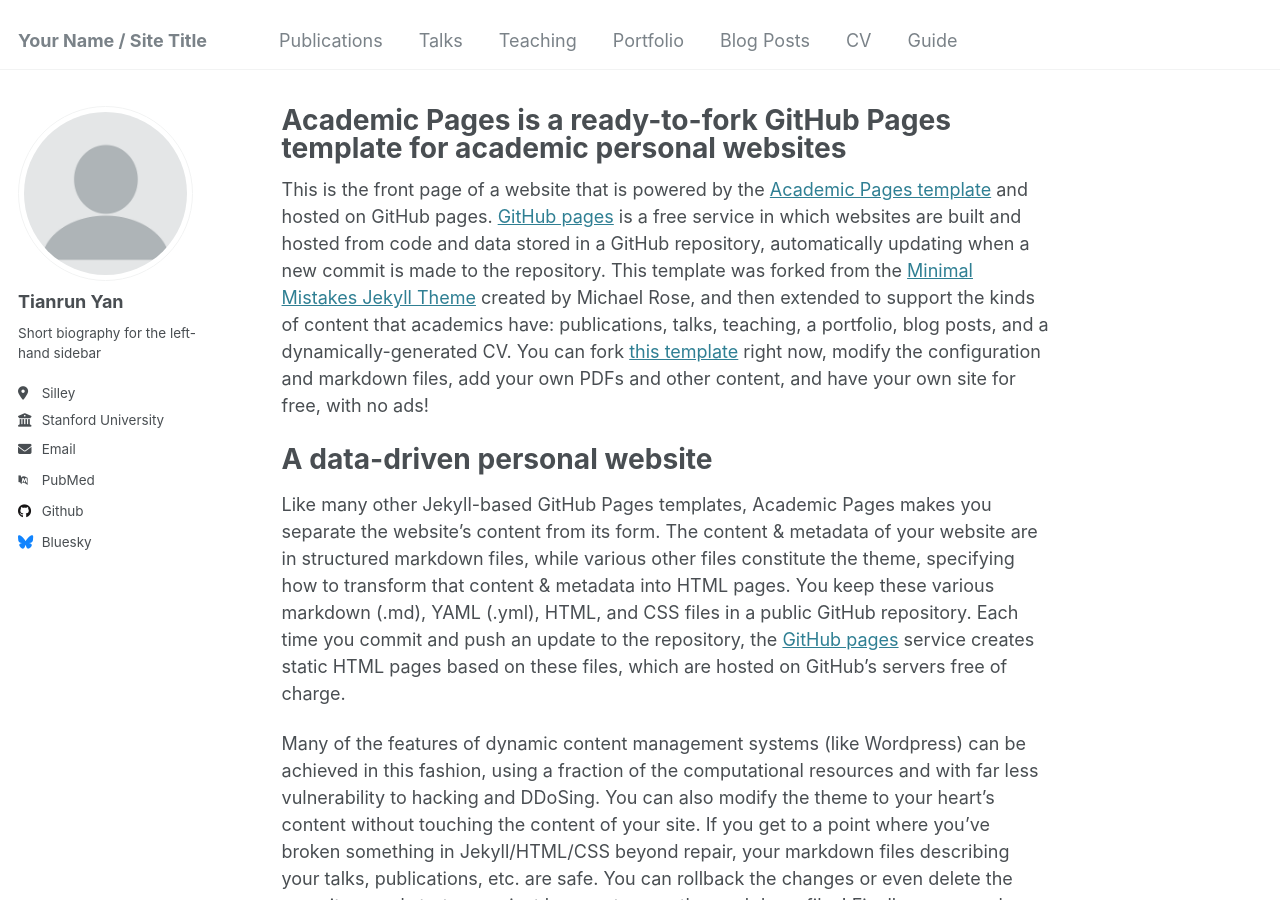
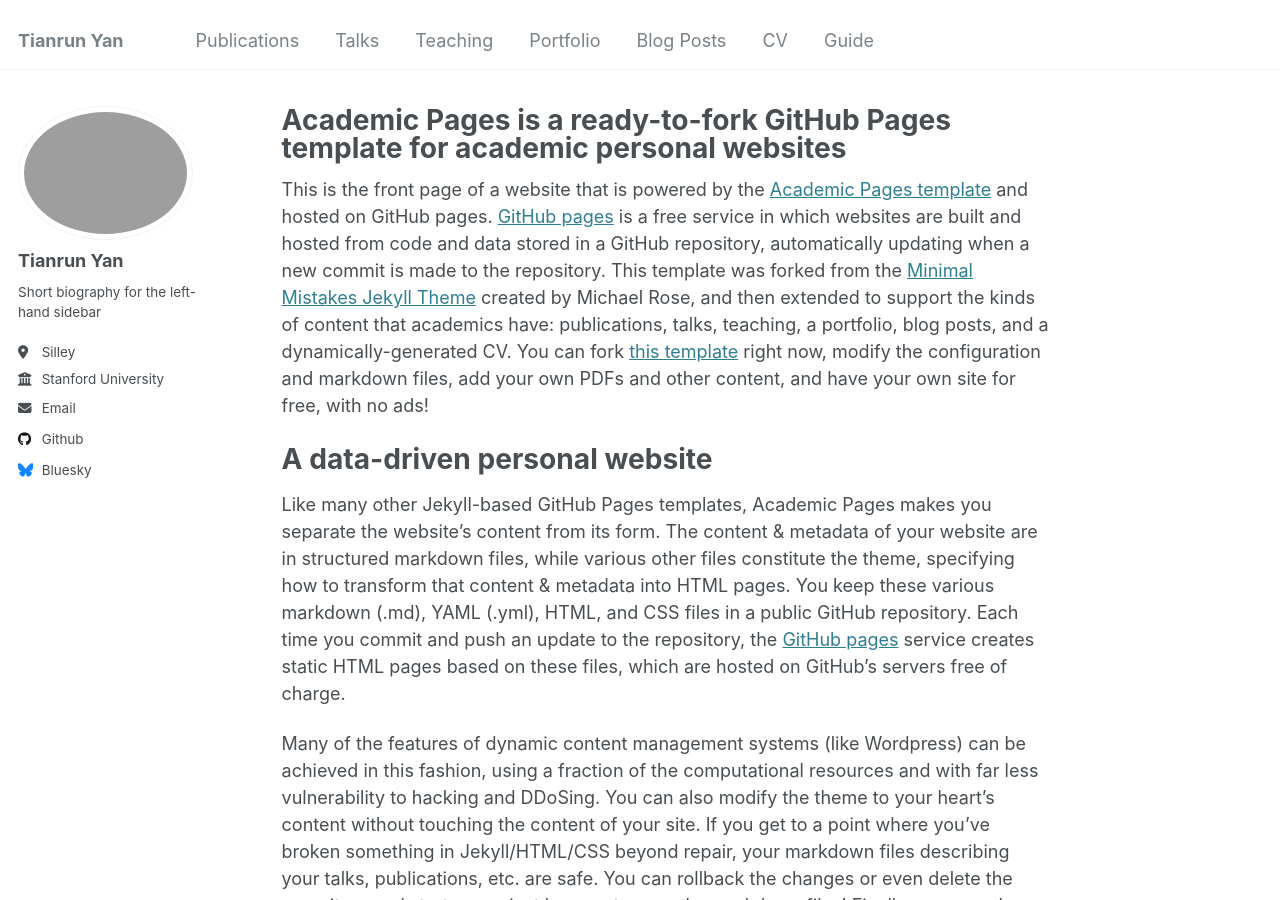
Before and after one commit to tianrun178/tianrun178, a Jekyll site: the page built from _pages/about.md, in a window 1280 px wide and 900 px high. Built offline with Jekyll 4.4.1, drawn with Linux system fonts in a browser that asks for light colours; some web fonts are replaced.

Commit message:
Update _config.yml

```diff
--- a/_config.yml
+++ b/_config.yml
@@ -8,7 +8,7 @@
 
 # Basic Site Settings
 locale                   : "en-US"
-title                    : "Your Name / Site Title"
+title                    : "Tianrun Yan"
 title_separator          : "-"
 name                     : &name "Your Name"
 description              : &description "personal description"
@@ -21,7 +21,7 @@ repository               : "academicpages/academicpages.github.io"
 #               Additional customization can be done by editing /_includes/author-profile.html
 author:
   # Biographic information
-  avatar           : "profile.png"
+  avatar           : "IMG_5269.JPG"
   name             : "Tianrun Yan"
   pronouns         : # example: "she/her"
   bio              : "Short biography for the left-hand sidebar"
@@ -36,7 +36,7 @@ author:
   impactstory      : # URL
   orcid            : #"http://orcid.org/yourorcidurl"
   semantic         : # URL
-  pubmed           : "https://www.ncbi.nlm.nih.gov/pubmed/?term=john+snow"
+  pubmed           : # "https://www.ncbi.nlm.nih.gov/pubmed/?term=john+snow"
   researchgate     : # URL
   scopus           : # URL
 
```
